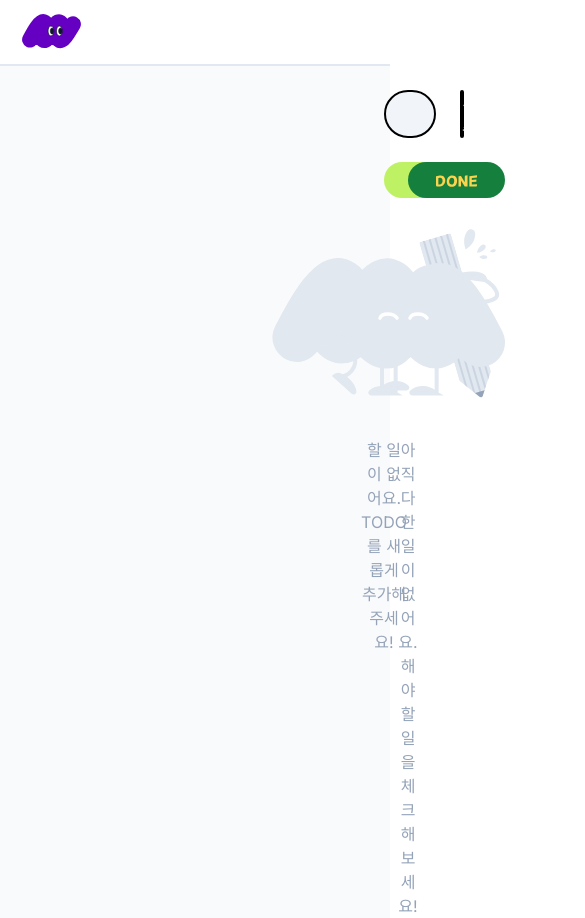
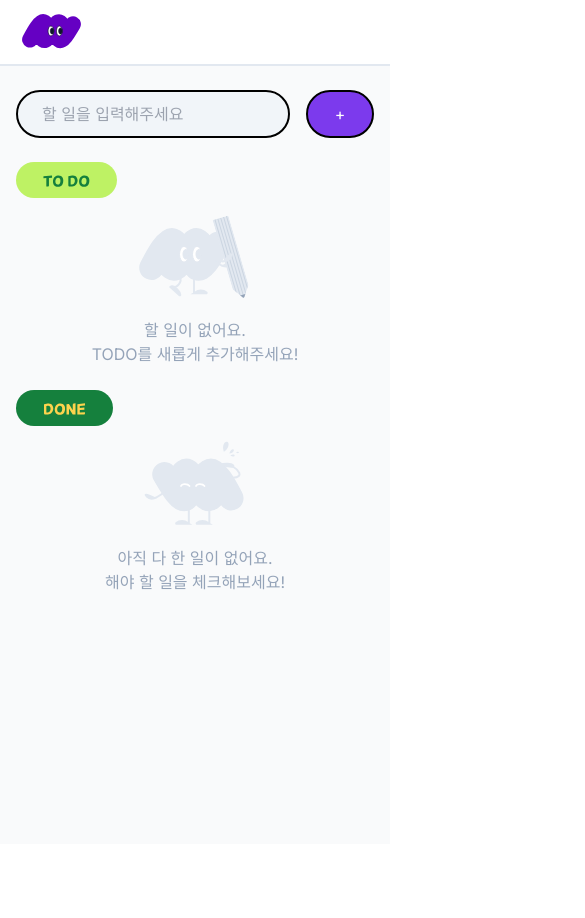
Before and after one commit to hyrmzz1/doit, a Next.js app: page / in a window 390 px wide. Shown: the top 918 px of the page, 585 px wide, since content can reach past the window. After the commit the page ends 844 px from the top, so only its background shows below. Built offline with nearby package versions, Linux system fonts and the light colour scheme.

Commit message:
Design: 홈페이지 반응형 적용

```diff
--- a/src/app/page.tsx
+++ b/src/app/page.tsx
@@ -6,7 +6,9 @@ import DoneIcon from "../../public/doneIcon.svg";
 import { useState } from "react";
 import Item from "@/components/Item";
 import TodoEmpty from "../../public/todoEmptyImg.svg";
+import TodoEmptySm from "../../public/todoEmptyImgSm.svg";
 import DoneEmpty from "../../public/doneEmptyImg.svg";
+import DoneEmptySm from "../../public/doneEmptyImgSm.svg";
 
 export default function Home() {
   const [todos, setTodos] = useState<{ todo: string; isDone: boolean }[]>([]);
@@ -30,16 +32,17 @@ export default function Home() {
     <div className="min-h-screen bg-gray-50">
       <Gnb />
 
-      <main className="px-96">
+      <main className="px-96 phone:px-4 tablet:px-4">
         <TodoForm addTodo={addTodo} />
 
-        <div className="grid gap-x-6 grid-cols-2">
+        <div className="grid gap-x-6 grid-cols-2 phone:grid-cols-1 gap-y-6 tablet:grid-cols-1">
           {/* TO DO */}
           <div>
             <TodoIcon />
             {isNotDoneItems.length === 0 ? (
               <div className="flex flex-col items-center">
-                <TodoEmpty />
+                <TodoEmpty className="block phone:hidden" />
+                <TodoEmptySm className="hidden phone:block"/>
                 <span className="text-center text-slate-400">할 일이 없어요.<br/>TODO를 새롭게 추가해주세요!</span>
               </div>
               ) : (
@@ -55,7 +58,8 @@ export default function Home() {
             <DoneIcon />
             {isDoneItems.length === 0 ? (
               <div className="flex flex-col items-center">
-                <DoneEmpty />
+                <DoneEmpty className="block phone:hidden" />
+                <DoneEmptySm className="hidden phone:block"/>
                 <span className="text-center text-slate-400">아직 다 한 일이 없어요.<br/>해야 할 일을 체크해보세요!</span>
               </div>
               ) : (
--- a/src/components/TodoForm.tsx
+++ b/src/components/TodoForm.tsx
@@ -24,7 +24,7 @@ export default function TodoForm({ addTodo }: TodoFormProps) {
   };
 
   return (
-    <form onSubmit={handleAddTodo} className="flex items-center space-x-6 my-6">
+    <form onSubmit={handleAddTodo} className="flex items-center space-x-6 my-6 phone:space-x-4">
       {/* Todo 입력 창 */}
       {/* TODO) focus 효과 부여 */}
       <input
@@ -43,7 +43,8 @@ export default function TodoForm({ addTodo }: TodoFormProps) {
           isEmpty ? "bg-violet-600 text-white" : "bg-slate-100"
         }`}
       >
-        + 추가하기
+        <span className="block phone:hidden">+ 추가하기</span>
+        <span className="hidden phone:block">+</span>
       </button>
     </form>
   );
```
Also changed, not shown: public/doneEmptyImgSm.svg (added), public/todoEmptyImgSm.svg (added).
